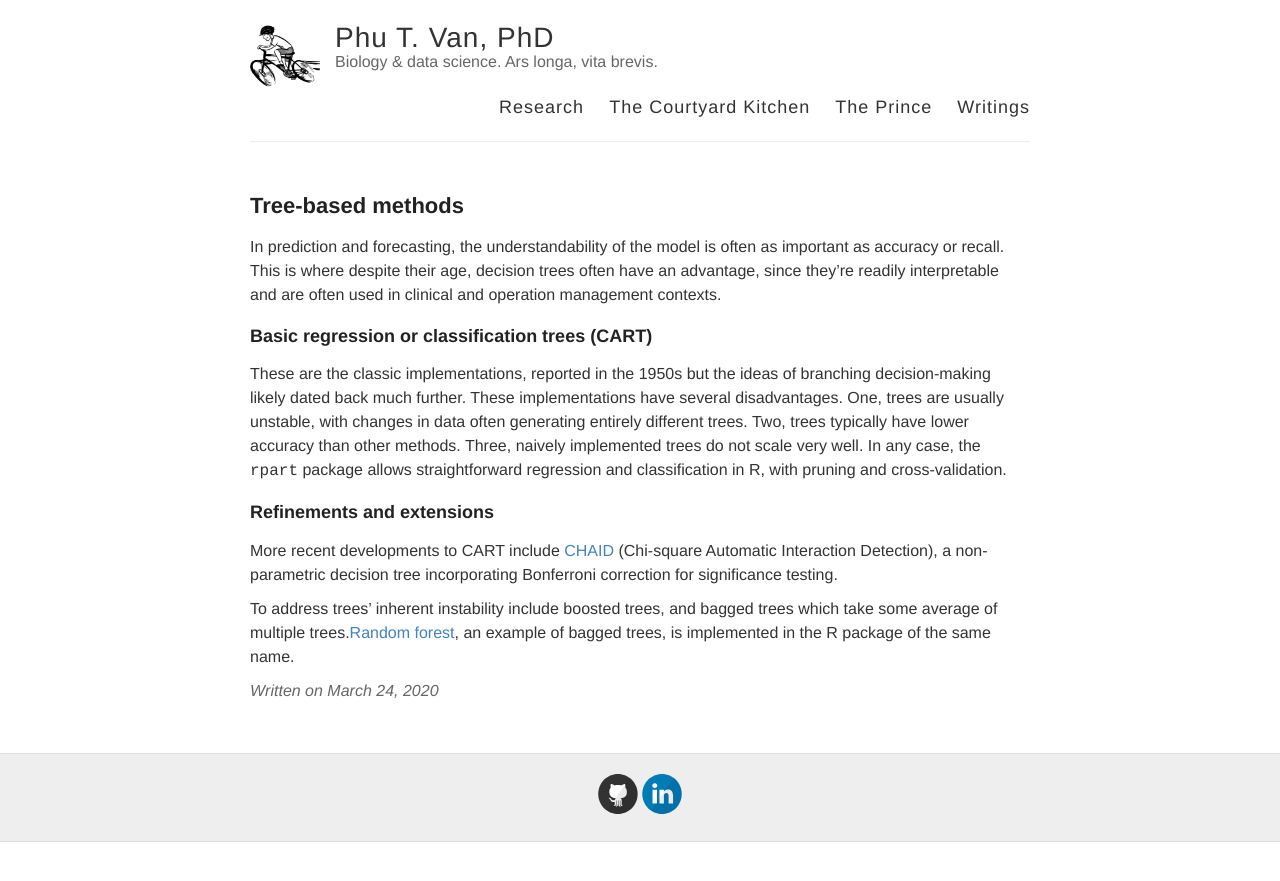
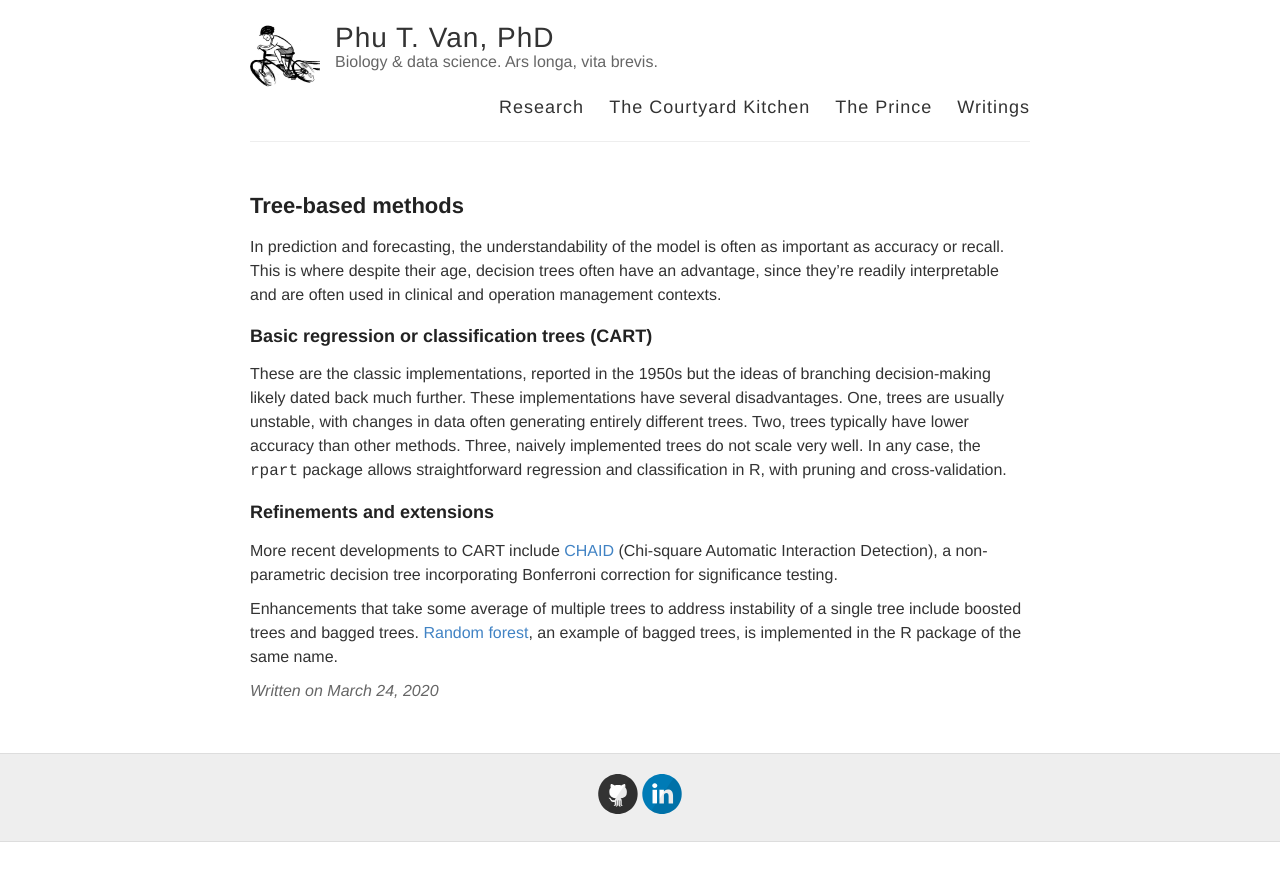
Before and after one commit to ptvan/ptvan.github.io, a Jekyll site: the page built from _posts/2020-03-24-tree-based-methods.md, in a window 1280 px wide. Shown: the top 881 px of the page. Built offline with Jekyll 4.4.1, drawn with Linux system fonts in a browser that asks for light colours.

Commit message:
minor rephrasing

```diff
--- a/_posts/2020-03-24-tree-based-methods.md
+++ b/_posts/2020-03-24-tree-based-methods.md
@@ -13,4 +13,4 @@
 
 More recent developments to CART include [CHAID](https://en.wikipedia.org/wiki/Chi-square_automatic_interaction_detection) (Chi-square Automatic Interaction Detection), a non-parametric decision tree incorporating Bonferroni correction for significance testing.
 
-To address trees' inherent instability include boosted trees, and bagged trees which take some average of multiple trees.[Random forest](https://en.wikipedia.org/wiki/Random_forest), an example of bagged trees, is implemented in the R package of the same name.
+Enhancements that take some average of multiple trees to address instability of a single tree include boosted trees and bagged trees. [Random forest](https://en.wikipedia.org/wiki/Random_forest), an example of bagged trees, is implemented in the R package of the same name.
```
